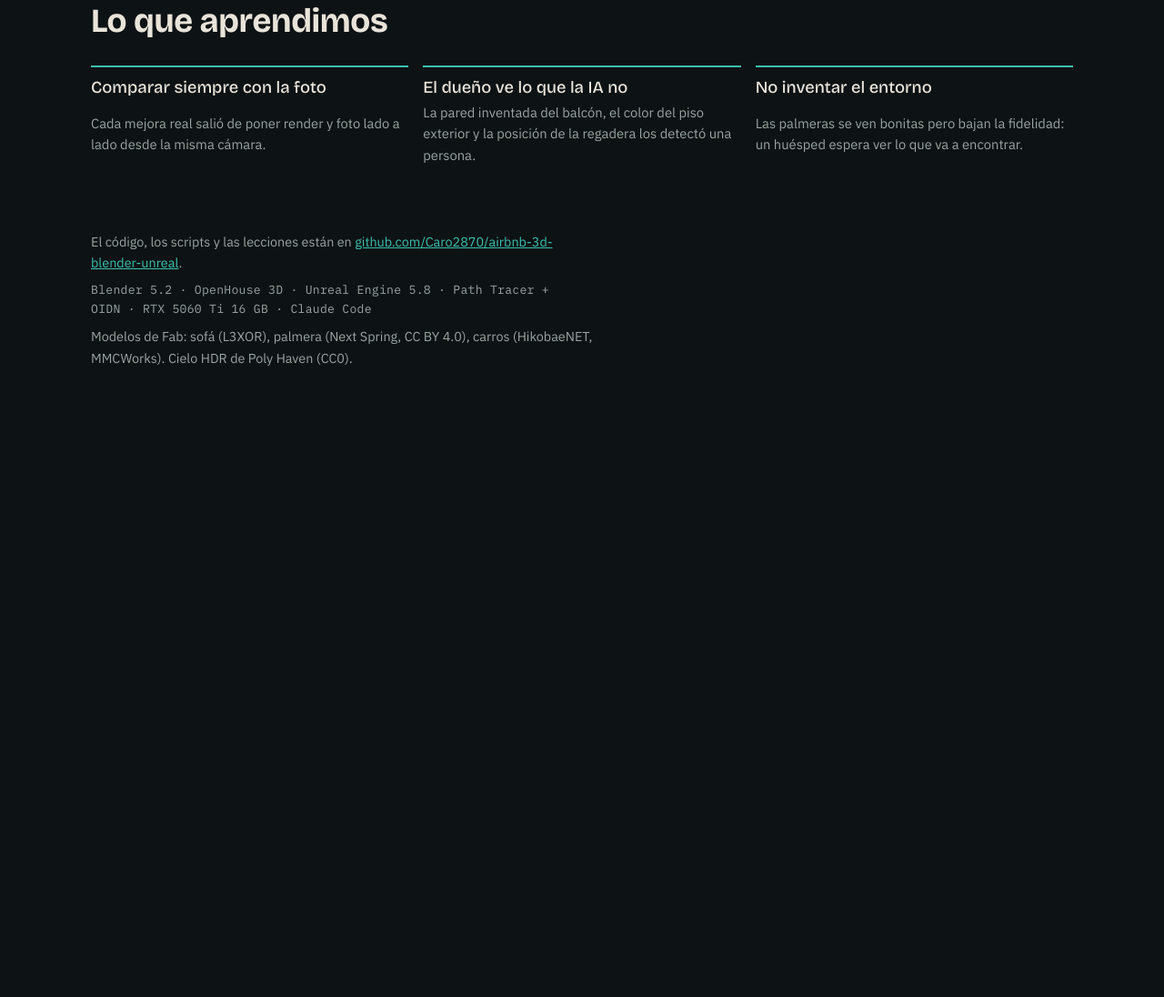
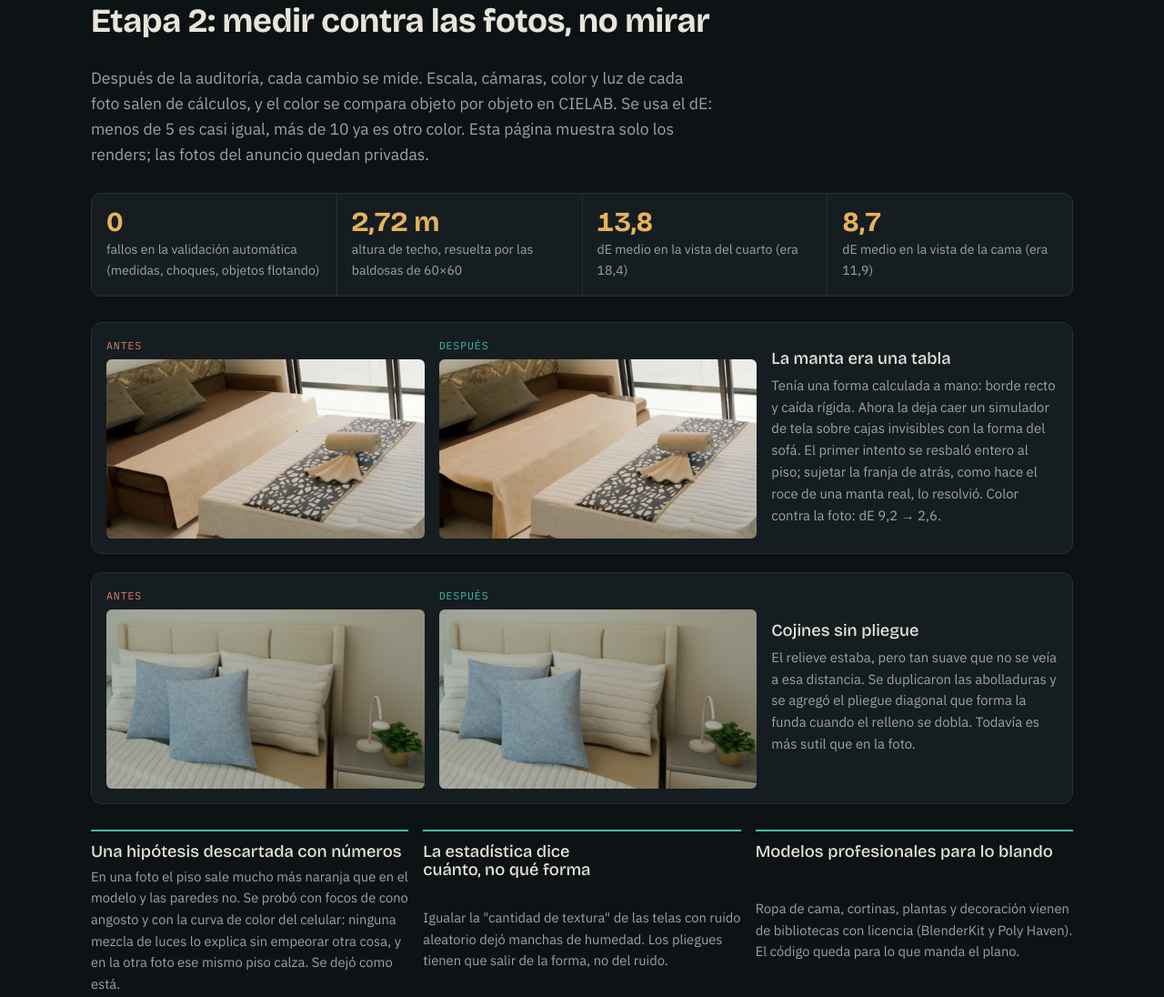
Before and after one commit to Caro2870/apartaestudio-3d, a plain HTML site: page index.html in a window 1280 px wide. Shown: the part 4605-5701 px from the top of the page at 91% size. Before the commit the page ends 5058 px from the top, so only its background shows below. Drawn offline with nearby package versions, Linux system fonts and the light colour scheme.

Commit message:
Etapa 2: medir contra las fotos (manta y cojines, antes y después)
Co-Authored-By: Claude Opus 5.5 <noreply@anthropic.com>

```diff
--- a/index.html
+++ b/index.html
@@ -47,6 +47,7 @@ header { padding: 48px 0 0; display: grid; gap: 24px; }
 .spec { background: var(--panel); padding: 16px; display: grid; gap: 4px; }
 .spec b { font-family: var(--display); font-size: 1.9rem; font-weight: 700; color: var(--sun); font-variant-numeric: tabular-nums; line-height: 1; }
 .spec span { color: var(--muted); font-size: 0.88rem; }
+.specs.four { grid-template-columns: repeat(4, 1fr); }
 
 /* evolution */
 .timeline { display: grid; gap: 16px; grid-template-columns: repeat(5, 1fr); }
@@ -126,6 +127,7 @@ footer p { color: var(--muted); font-size: 0.9rem; }
 
 @media (max-width: 900px) {
   .hero-grid, .fix { grid-template-columns: 1fr; }
+  .specs.four { grid-template-columns: 1fr 1fr; }
   .timeline { grid-template-columns: repeat(2, 1fr); }
   .strip { grid-template-columns: repeat(2, 1fr); }
   .pipe { grid-template-columns: 1fr; }
@@ -308,6 +310,40 @@ footer p { color: var(--muted); font-size: 0.9rem; }
   </ol>
 </section>
 
+<section aria-labelledby="medir">
+  <h2 id="medir">Etapa 2: medir contra las fotos, no mirar</h2>
+  <p class="lede">Después de la auditoría, cada cambio se mide. Escala, cámaras, color y luz de cada foto salen de cálculos, y el color se compara objeto por objeto en CIELAB. Se usa el dE: menos de 5 es casi igual, más de 10 ya es otro color. Esta página muestra solo los renders; las fotos del anuncio quedan privadas.</p>
+  <div class="specs four">
+    <div class="spec"><b>0</b><span>fallos en la validación automática (medidas, choques, objetos flotando)</span></div>
+    <div class="spec"><b>2,72 m</b><span>altura de techo, resuelta por las baldosas de 60×60</span></div>
+    <div class="spec"><b>13,8</b><span>dE medio en la vista del cuarto (era 18,4)</span></div>
+    <div class="spec"><b>8,7</b><span>dE medio en la vista de la cama (era 11,9)</span></div>
+  </div>
+  <div class="fixes">
+    <div class="fix">
+      <figure><span class="tag before">Antes</span><img src="img/m2_manta_v0.jpg" alt="Manta del sofá como lámina rígida que baja recta hasta el piso"></figure>
+      <figure><span class="tag after">Después</span><img src="img/m2_manta_v2.jpg" alt="Manta del sofá caída por simulación de tela, con ondas y la esquina colgando"></figure>
+      <div class="txt">
+        <h3>La manta era una tabla</h3>
+        <p>Tenía una forma calculada a mano: borde recto y caída rígida. Ahora la deja caer un simulador de tela sobre cajas invisibles con la forma del sofá. El primer intento se resbaló entero al piso; sujetar la franja de atrás, como hace el roce de una manta real, lo resolvió. Color contra la foto: dE 9,2 &rarr; 2,6.</p>
+      </div>
+    </div>
+    <div class="fix">
+      <figure><span class="tag before">Antes</span><img src="img/m2_cojines_v0.jpg" alt="Cojines azules lisos, como almohadas infladas"></figure>
+      <figure><span class="tag after">Después</span><img src="img/m2_cojines_v2.jpg" alt="Cojines azules con un pliegue diagonal donde se dobla el relleno"></figure>
+      <div class="txt">
+        <h3>Cojines sin pliegue</h3>
+        <p>El relieve estaba, pero tan suave que no se veía a esa distancia. Se duplicaron las abolladuras y se agregó el pliegue diagonal que forma la funda cuando el relleno se dobla. Todavía es más sutil que en la foto.</p>
+      </div>
+    </div>
+  </div>
+  <div class="lessons">
+    <div class="lesson"><h3>Una hipótesis descartada con números</h3><p>En una foto el piso sale mucho más naranja que en el modelo y las paredes no. Se probó con focos de cono angosto y con la curva de color del celular: ninguna mezcla de luces lo explica sin empeorar otra cosa, y en la otra foto ese mismo piso calza. Se dejó como está.</p></div>
+    <div class="lesson"><h3>La estadística dice cuánto, no qué forma</h3><p>Igualar la "cantidad de textura" de las telas con ruido aleatorio dejó manchas de humedad. Los pliegues tienen que salir de la forma, no del ruido.</p></div>
+    <div class="lesson"><h3>Modelos profesionales para lo blando</h3><p>Ropa de cama, cortinas, plantas y decoración vienen de bibliotecas con licencia (BlenderKit y Poly Haven). El código queda para lo que manda el plano.</p></div>
+  </div>
+</section>
+
 <section aria-labelledby="learn">
   <h2 id="learn">Lo que aprendimos</h2>
   <div class="lessons">
```
Also changed, not shown: img/m2_cojines_v0.jpg (added), img/m2_cojines_v2.jpg (added), img/m2_manta_v0.jpg (added), img/m2_manta_v2.jpg (added).
